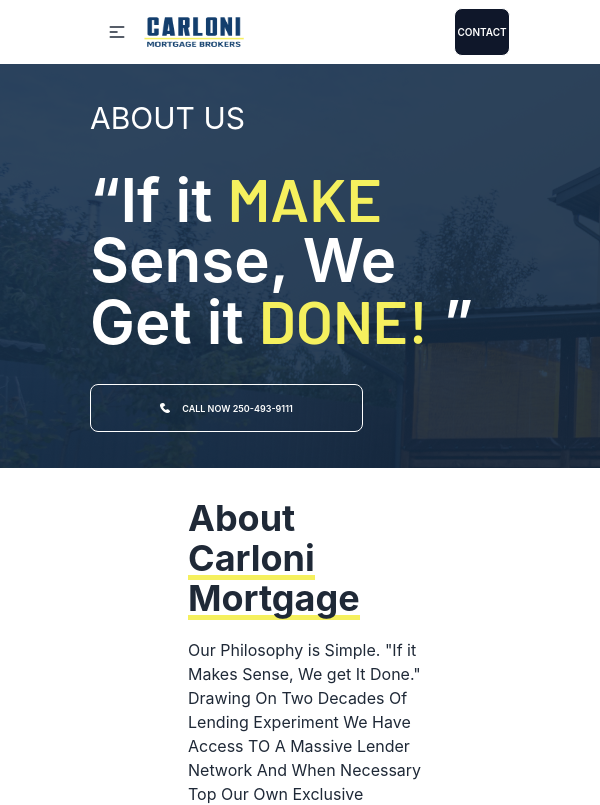
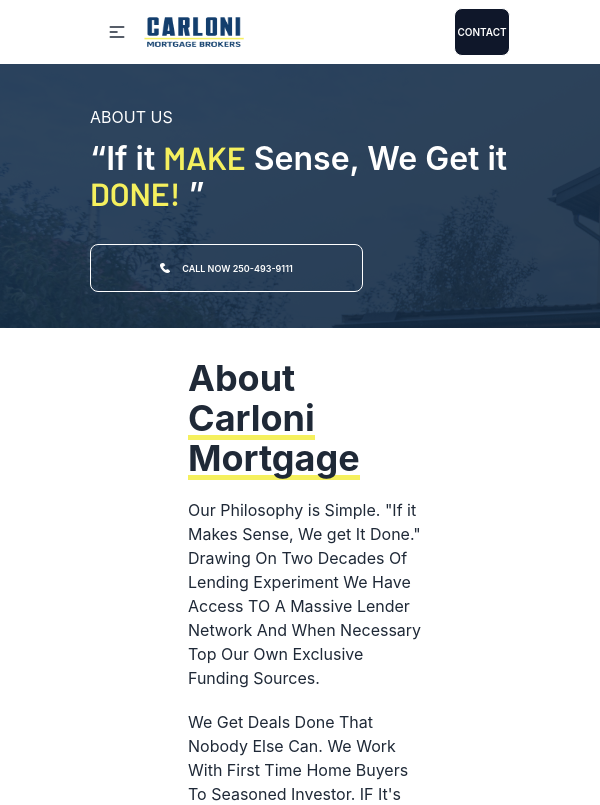
Before and after one commit to pixelean/carloni-client-side, a React (Create React App) app: page /about in a window 600 px wide. Shown: the top 805 px of the page. Built offline with nearby package versions, Linux system fonts and the light colour scheme.

Commit message:
common banner done

```diff
--- a/src/Components/Home/Banner/Banner.css
+++ b/src/Components/Home/Banner/Banner.css
@@ -42,7 +42,6 @@
   .bannerContent div {
     font-size: x-large;
     line-height: 15px;
-
   }
   .bannerImg{
     width: 15rem;
@@ -50,14 +49,28 @@
     margin-top: 2rem;
     float: right !important;
   }
+
+  .serviceContent >h2{
+    font-size: x-large;
+  }
+  .serviceContent >h3{
+    font-size: medium;
+  }
 }
 
 @media only screen and (min-device-width: 578px) and (max-device-width: 1000px) {
-  .bannerContainer{
+  .serviceBannerContainer{
     display: grid;
     grid-template-columns: repeat(2,1fr);
     padding: 10% 5% ;
+    align-items: center;
     /* height: 36rem;
     width: 100%; */
   }
+  .serviceContent >h2{
+    font-size: xx-large;
+  }
+  .serviceContent >h3{
+    font-size: large;
+  }
 }
--- a/src/Components/Home/Banner/Banner.js
+++ b/src/Components/Home/Banner/Banner.js
@@ -33,7 +33,7 @@
       ) : (
         <div className="bannerContainer  bg-base-100 shadow-xl rounded-none  grid sm:grid-cols-1">
           <div className="flex items-center mr-10">
-            <div>
+            <div className="serviceContent">
               <h2 className=" text-white text-5xl leading-">
                 <div className="my-5">Mortgage Services</div>
               </h2>
--- a/src/Components/Share/CommonBanner/CommonBanner.css
+++ b/src/Components/Share/CommonBanner/CommonBanner.css
@@ -12,3 +12,34 @@
     /* background-attachment: fixed; */
     /* background-size: contain; */
 }
+
+@media only screen and (max-width: 600px) {
+    .commonBannerComponent>h1{
+        font-size: x-large;
+        line-height: 35px;
+        margin-top: 5px;
+
+    }
+    .commonBannerComponent>h3{
+        font-size: small;
+        line-height: 35px;
+    }
+
+  }
+
+  /*--------------------------------------
+        Responsive For Tablet
+--------------------------------------*/
+
+@media only screen and (min-device-width: 600px) and (max-device-width: 1000px) {
+    .commonBannerComponent>h1{
+        font-size: xx-large;
+        line-height: 35px;
+        margin-top: 5px;
+
+    }
+    .commonBannerComponent>h3{
+        font-size: medium;
+        line-height: 35px;
+    }
+  }
--- a/src/Components/Share/CommonBanner/CommonBanner.js
+++ b/src/Components/Share/CommonBanner/CommonBanner.js
@@ -23,14 +23,10 @@
       )}
       {pathname.includes("/blogs") && (
         <div className="commonBannerComponent">
-          <h3 className="text-white text-3xl">ABOUT US</h3>
           <h1 className="text-white text-6xl my-8 font-semibold">
           Mortgage <span className="highliteText">NEWS </span>and Helpful
+          Tips for Home   <span className="highliteText">BUYERS</span>
           </h1>
-          <h1 className="text-white text-6xl my-8 font-semibold">
-          Tips for Home <span className="highliteText">BUYERS</span>
-          </h1>
-
         </div>
       )}
       {pathname.includes("/contact") && (
```
